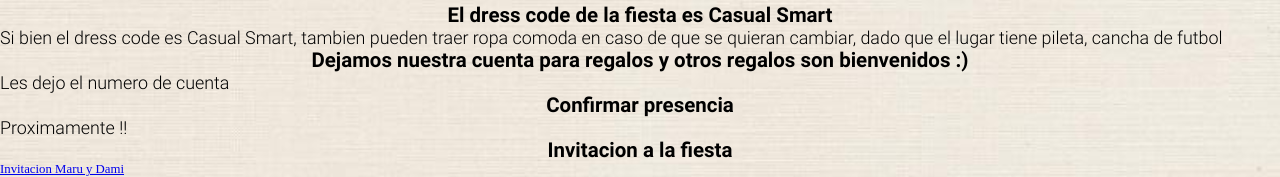
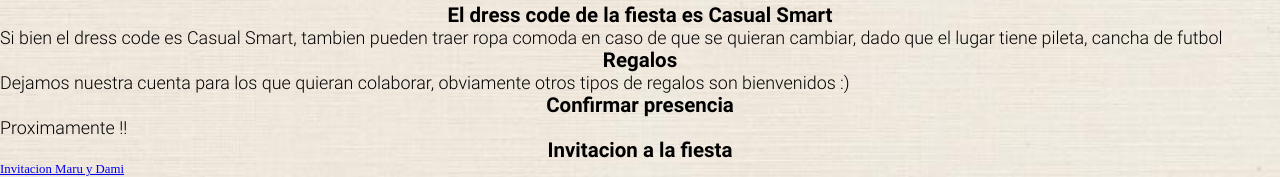
Before and after one commit to soypally/soypally.github.io, a plain HTML site: page casamientoMyD/index.html in a window 1280 px wide. Shown: the part 1282-1459 px from the top of the page. Drawn offline with nearby package versions, Linux system fonts and the light colour scheme; a web font is replaced by a local one.

```diff
--- a/casamientoMyD/index.html
+++ b/casamientoMyD/index.html
@@ -52,8 +52,8 @@
     <p>Si bien el dress code es Casual Smart, tambien pueden traer ropa comoda en caso de que se quieran cambiar, dado que el lugar tiene pileta, cancha de futbol</p>
 
     <a name="regalos"></a>
-    <h2>Dejamos nuestra cuenta para regalos y otros regalos son bienvenidos :)</h2>
-    <p>Les dejo el numero de cuenta</p>
+    <h2>Regalos </h2>
+    <p>Dejamos nuestra cuenta para los que quieran colaborar, obviamente otros tipos de regalos son bienvenidos :)</p>
     <a name="confirmacion"></a>
     <h2>Confirmar presencia</h2>
 
@@ -63,8 +63,6 @@
     <h2>Invitacion a la fiesta</h2>
     <A HREF="img/img_inv.jpg"  target="_blank">Invitacion Maru y Dami </A>
 
-
-
 </body>
 
 </html>
```
